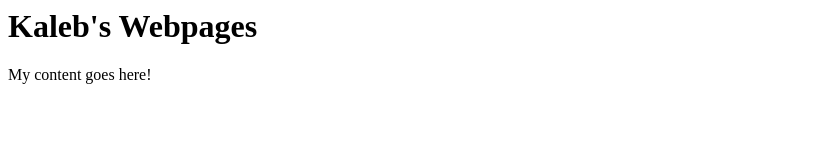
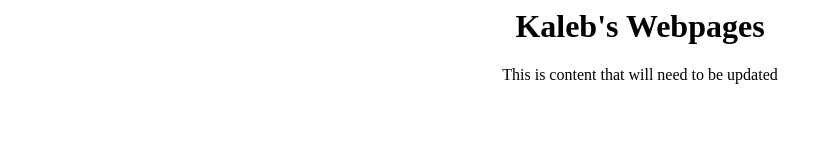
Before and after one commit to KBarnes2001/DigitalOceanAppExp, a plain HTML site: page index.html in a window 1280 px wide. Shown: the whole page, without its empty margins (0-832 px from the left). Drawn offline with Linux system fonts and the light colour scheme.

Commit message:
Added Centered Text

```diff
--- a/index.html
+++ b/index.html
@@ -1,8 +1,8 @@
 <html>
 
 <body>
-  <h1>Kaleb's Webpages</h1>
-  <p>My content goes here!</p>
+  <h1 style="text-align:center;">Kaleb's Webpages</h1>
+  <p style="text-align:center;">This is content that will need to be updated</p>
 </body>
 
 </html>
```
